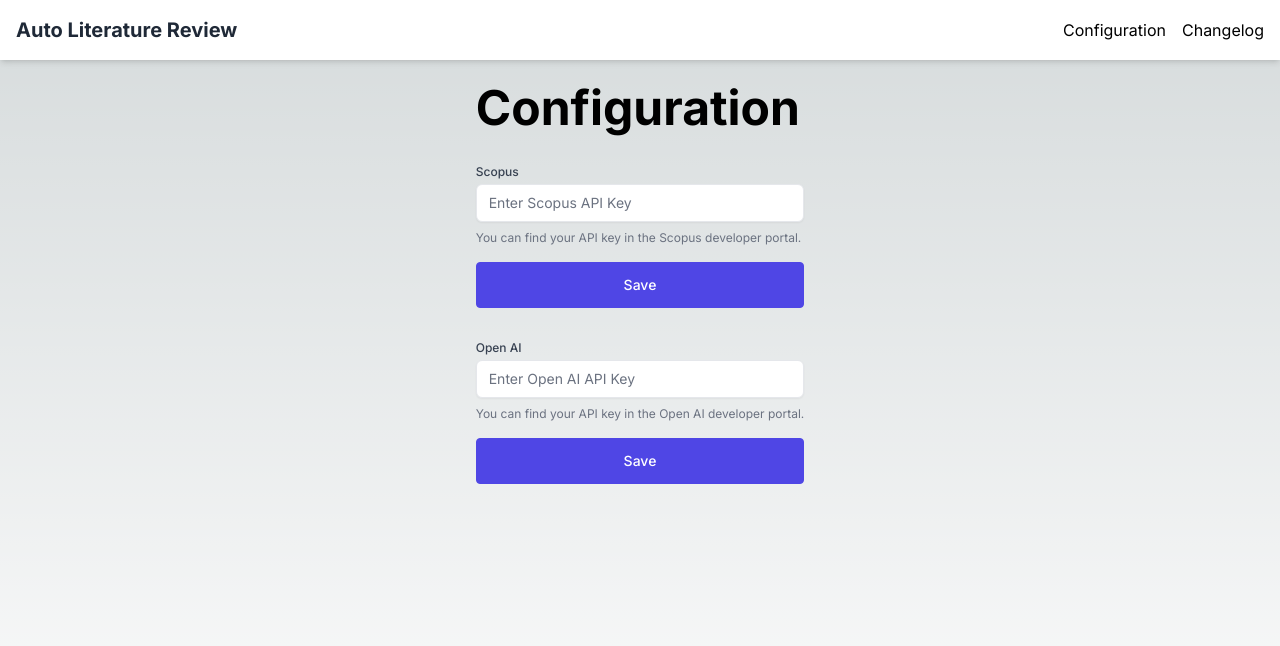
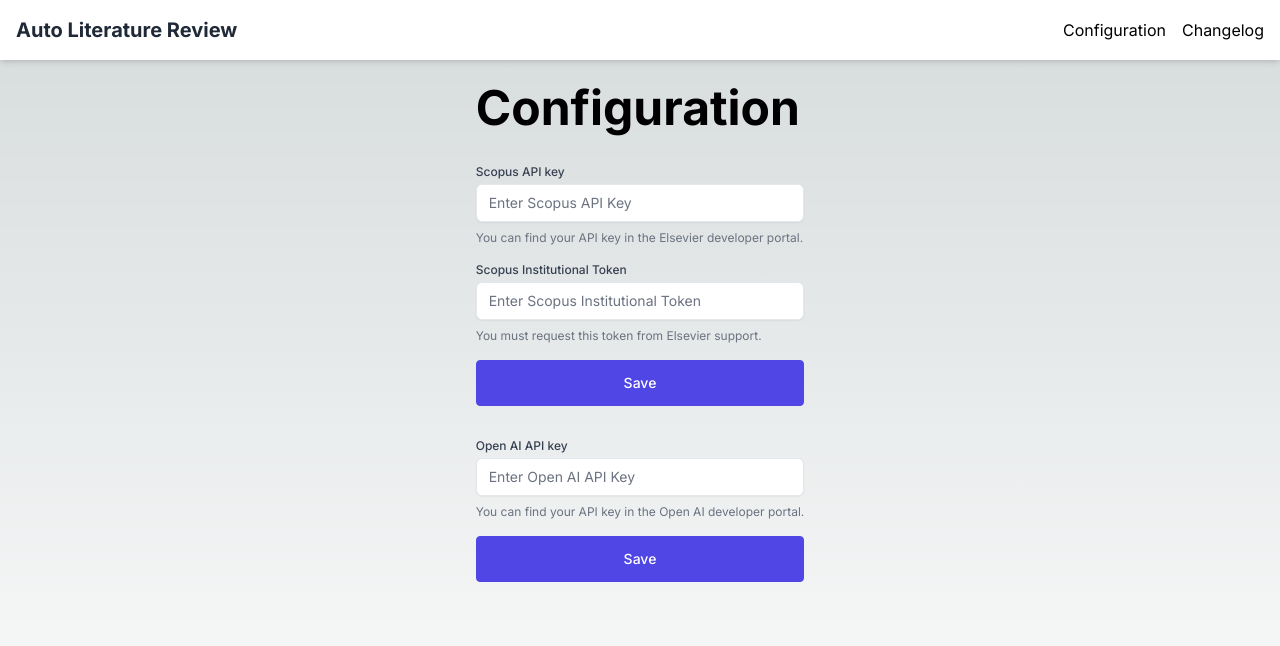
Before and after one commit to jaska120/auto-literature-review, a Next.js app: page /configuration in a window 1280 px wide. Shown: the top 646 px of the page. Built offline with nearby package versions, Linux system fonts and the light colour scheme; what @zodios/core would draw is missing.

Commit message:
require scopus institutional token

```diff
--- a/src/app/configuration/page.tsx
+++ b/src/app/configuration/page.tsx
@@ -10,15 +10,28 @@ export default function ConfigurationPage() {
           <StoreLoading>
             <ApiKeyForm
               service="scopus"
-              label="Scopus"
-              placeholder="Enter Scopus API Key"
-              helperText="You can find your API key in the Scopus developer portal."
+              keys={[
+                {
+                  label: "Scopus API key",
+                  placeholder: "Enter Scopus API Key",
+                  helperText: "You can find your API key in the Elsevier developer portal.",
+                },
+                {
+                  label: "Scopus Institutional Token",
+                  placeholder: "Enter Scopus Institutional Token",
+                  helperText: "You must request this token from Elsevier support.",
+                },
+              ]}
             />
             <ApiKeyForm
               service="openAI"
-              label="Open AI"
-              placeholder="Enter Open AI API Key"
-              helperText="You can find your API key in the Open AI developer portal."
+              keys={[
+                {
+                  label: "Open AI API key",
+                  placeholder: "Enter Open AI API Key",
+                  helperText: "You can find your API key in the Open AI developer portal.",
+                },
+              ]}
             />
           </StoreLoading>
         </div>
--- a/src/clients/scopus/schema.ts
+++ b/src/clients/scopus/schema.ts
@@ -23,6 +23,12 @@ export const api = apiBuilder({
       description: "The API key for the request.",
       type: "Header",
       schema: ZodScopusHeaders.shape["X-ELS-APIKey"],
+    },
+    {
+      name: "X-ELS-Insttoken",
+      description: "The institution token for the request.",
+      type: "Header",
+      schema: ZodScopusHeaders.shape["X-ELS-Insttoken"],
     },
     {
       name: "query",
--- a/src/clients/scopus/types.ts
+++ b/src/clients/scopus/types.ts
@@ -7,6 +7,7 @@ import { z } from "zod";
 export const ZodScopusHeaders = z.object({
   Accept: z.literal("application/json").optional().default("application/json"),
   "X-ELS-APIKey": z.string(),
+  "X-ELS-Insttoken": z.string(),
 });
 
 export type ScopusHeaders = z.infer<typeof ZodScopusHeaders>;
@@ -24,7 +25,10 @@ export const ZodScopusSearchParams = z.object({
    * The search view to use.
    * See {@link https://dev.elsevier.com/sc_search_views.html} for more details.
    */
-  view: z.union([z.literal("STANDARD"), z.literal("COMPLETE")]).optional(),
+  view: z
+    .union([z.literal("STANDARD"), z.literal("COMPLETE")])
+    .optional()
+    .default("COMPLETE"),
   /**
    * Numeric value representing the maximum number of results to be returned for the search.
    * If not provided this will be set to a system default based on service level.
@@ -56,7 +60,8 @@ export const ZodScopusSearchParams = z.object({
       z.literal("relevancy"),
       z.literal("volume"),
     ])
-    .optional(),
+    .optional()
+    .default("citedby-count"),
 });
 
 export type ScopusSearchParams = z.infer<typeof ZodScopusSearchParams>;
--- a/src/components/api-key-form/api-key-form.tsx
+++ b/src/components/api-key-form/api-key-form.tsx
@@ -12,19 +12,21 @@ import { Input } from "@/components/input/input";
 import { useEffect } from "react";
 
 const schema = z.object({
-  apiKey: z.string(),
+  apiKeys: z.union([z.array(z.string()), z.undefined()]),
 });
 
 type Schema = z.infer<typeof schema>;
 
 interface ApiKeyFormProps {
   service: ExternalService;
+  keys: {
     label: string;
     placeholder: string;
     helperText: string;
+  }[];
 }
 
-export function ApiKeyForm({ service, label, placeholder, helperText }: ApiKeyFormProps) {
+export function ApiKeyForm({ service, keys }: ApiKeyFormProps) {
   const config = useBoundStore(
     useShallow((state) => ({
       connection: state.connections[service],
@@ -36,29 +38,41 @@ export function ApiKeyForm({ service, label, placeholder, helperText }: ApiKeyFo
   });
 
   useEffect(() => {
-    setValue("apiKey", config.connection.apiKey || "");
-  }, [setValue, config.connection.apiKey]);
+    setValue(
+      "apiKeys",
+      config.connection.apiKeys?.map((k) => k || "")
+    );
+  }, [setValue, config.connection.apiKeys]);
 
   const onSave = (s: Schema) => {
-    config.saveApiKey(service, s.apiKey);
+    config.saveApiKey(service, s.apiKeys);
   };
 
   const onRemove = () => {
     config.saveApiKey(service, undefined);
-    setValue("apiKey", "");
+    setValue("apiKeys", []);
   };
 
-  const error = !!(getValues("apiKey") && isError(config.connection.test));
+  const error = !!(
+    getValues("apiKeys")?.every((k) => typeof k === "string") && isError(config.connection.test)
+  );
+
+  const success = !!(
+    config.connection.apiKeys?.length &&
+    config.connection.apiKeys.every((k) => typeof k === "string")
+  );
 
   return (
     <form
       className="flex flex-col gap-4"
       name={`${service}-api-key-form`}
-      onSubmit={handleSubmit(config.connection.apiKey ? onRemove : onSave)}
+      onSubmit={handleSubmit(success ? onRemove : onSave)}
     >
+      {keys.map(({ label, placeholder, helperText }, i) => (
         <Input
-        {...register("apiKey")}
-        disabled={!!config.connection.apiKey}
+          {...register(`apiKeys.${i}`)}
+          key={`${service}-api-key-input-${label}`}
+          disabled={!!config.connection.apiKeys?.[i]}
           id={`${service}-api-key-input`}
           label={label}
           placeholder={placeholder}
@@ -66,7 +80,9 @@ export function ApiKeyForm({ service, label, placeholder, helperText }: ApiKeyFo
           error={error}
           icon={isSuccess(config.connection.test) ? "check" : undefined}
         />
-      {config.connection.apiKey ? (
+      ))}
+
+      {success ? (
         <Button fullWidth variant="destructive" type="submit">
           Remove
         </Button>
--- a/src/state/bound-store.ts
+++ b/src/state/bound-store.ts
@@ -5,7 +5,7 @@ import { createConfigSlice } from "./config/config";
 import { createSearchSlice } from "./search/search";
 import { ConfigSlice } from "./config/types";
 import { SearchSlice } from "./search/types";
-import { storeScopusApiKey } from "./effects/scopus/scopus";
+import { storeScopusApiKeys } from "./effects/scopus/scopus";
 
 export const useBoundStore = create<ConfigSlice & SearchSlice>()(
   persist(
@@ -18,7 +18,10 @@ export const useBoundStore = create<ConfigSlice & SearchSlice>()(
       onRehydrateStorage: () => {
         return (state) => {
           if (state) {
-            storeScopusApiKey(state.connections.scopus.apiKey);
+            storeScopusApiKeys(
+              state.connections.scopus.apiKeys?.[0],
+              state.connections.scopus.apiKeys?.[1]
+            );
           }
         };
       },
--- a/src/state/config/config.ts
+++ b/src/state/config/config.ts
@@ -1,37 +1,39 @@
 import { StateCreator } from "zustand";
 import * as Op from "@/utils/operation";
-import { testAndSetScopusApiKey, removeScopusApiKey } from "../effects/scopus/scopus";
+import { testAndSetScopusApiKeys, removeScopusApiKeys } from "../effects/scopus/scopus";
 import { testAndSetOpenAIApiKey, removeOpenAIApiKey } from "../effects/openai/openai";
-import { ExternalService, ConfigSlice } from "./types";
+import { ExternalService, ConfigSlice, ConfigState } from "./types";
 
 const REMOVE_API_KEY_MAP: Record<ExternalService, () => void> = {
-  scopus: removeScopusApiKey,
+  scopus: removeScopusApiKeys,
   openAI: removeOpenAIApiKey,
 };
 
-const TEST_API_KEY_MAP: Record<ExternalService, (apiKey: string) => Promise<boolean>> = {
-  scopus: testAndSetScopusApiKey,
+const TEST_API_KEY_MAP: Record<ExternalService, (...apiKeys: string[]) => Promise<boolean>> = {
+  scopus: testAndSetScopusApiKeys,
   openAI: testAndSetOpenAIApiKey,
 };
 
+const initialConnection: ConfigState["connections"]["scopus"] = {
+  apiKeys: [],
+  test: Op.idle,
+};
+const initialState: ConfigState = {
+  connections: {
+    scopus: initialConnection,
+    openAI: initialConnection,
+  },
+};
+
 export const createConfigSlice: StateCreator<ConfigSlice> = (set) => ({
-  connections: {
-    scopus: {
-      apiKey: undefined,
-      test: Op.idle,
-    },
-    openAI: {
-      apiKey: undefined,
-      test: Op.idle,
-    },
-  },
-  saveApiKey: async (service, apiKey) => {
-    if (!apiKey) {
+  ...initialState,
+  saveApiKey: async (service, apiKeys) => {
+    if (!apiKeys) {
       REMOVE_API_KEY_MAP[service]();
       set((state) => ({
         connections: {
           ...state.connections,
-          [service]: { ...state.connections[service], apiKey, test: Op.idle },
+          [service]: { ...state.connections[service], apiKeys, test: Op.idle },
         },
       }));
       return;
@@ -44,13 +46,13 @@ export const createConfigSlice: StateCreator<ConfigSlice> = (set) => ({
       },
     }));
 
-    const valid = await TEST_API_KEY_MAP[service](apiKey);
+    const valid = await TEST_API_KEY_MAP[service](...apiKeys);
 
     set((state) => ({
       connections: {
         ...state.connections,
         [service]: {
-          apiKey: valid ? apiKey : undefined,
+          apiKeys: valid ? apiKeys : undefined,
           test: valid ? Op.success(undefined) : Op.error(new Error("Invalid API key")),
         },
       },
--- a/src/state/effects/scopus/scopus.ts
+++ b/src/state/effects/scopus/scopus.ts
@@ -2,22 +2,30 @@ import { scopus } from "@/clients/scopus/scopus-client";
 import { mapLiteratureResult } from "./scopus-mappers";
 
 let SCOPUS_API_KEY: string | undefined;
+let SCOPUS_INSTITUTIONAL_TOKEN: string | undefined;
 
-export function storeScopusApiKey(apiKey: string | undefined): void {
+export function storeScopusApiKeys(
+  apiKey: string | undefined,
+  institutionalToken: string | undefined
+): void {
   SCOPUS_API_KEY = apiKey;
+  SCOPUS_INSTITUTIONAL_TOKEN = institutionalToken;
 }
 
-export function removeScopusApiKey(): void {
-  storeScopusApiKey(undefined);
+export function removeScopusApiKeys(): void {
+  storeScopusApiKeys(undefined, undefined);
 }
 
-export async function testAndSetScopusApiKey(apiKey: string): Promise<boolean> {
+export async function testAndSetScopusApiKeys(
+  apiKey: string,
+  institutionalToken: string
+): Promise<boolean> {
   try {
     await scopus.search({
-      headers: { "X-ELS-APIKey": apiKey },
-      queries: { query: "test-api-key", count: 1 },
+      headers: { "X-ELS-APIKey": apiKey, "X-ELS-Insttoken": institutionalToken },
+      queries: { query: "test-api-key", count: 1, view: "STANDARD" },
     });
-    storeScopusApiKey(apiKey);
+    storeScopusApiKeys(apiKey, institutionalToken);
     return true;
   } catch {
     return false;
@@ -31,14 +39,17 @@ export async function searchScopus(
   if (!SCOPUS_API_KEY) {
     throw new Error("Scopus API key is not set");
   }
+  if (!SCOPUS_INSTITUTIONAL_TOKEN) {
+    throw new Error("Scopus institutional token is not set");
+  }
   if (isPaginationLink) {
     const response = await scopus.axios.get(queryOrLink, {
-      headers: { "X-ELS-APIKey": SCOPUS_API_KEY },
+      headers: { "X-ELS-APIKey": SCOPUS_API_KEY, "X-ELS-Insttoken": SCOPUS_INSTITUTIONAL_TOKEN },
     });
     return mapLiteratureResult(response.data);
   }
   const response = await scopus.search({
-    headers: { "X-ELS-APIKey": SCOPUS_API_KEY },
+    headers: { "X-ELS-APIKey": SCOPUS_API_KEY, "X-ELS-Insttoken": SCOPUS_INSTITUTIONAL_TOKEN },
     queries: { query: queryOrLink, sort: "citedby-count" },
   });
   return mapLiteratureResult(response);
```
Also changed, not shown: src/state/config/types.ts (+9 -9 lines), .changeset/khaki-shrimps-play.md (added). Lines whose indentation alone changed are shown as unchanged.
